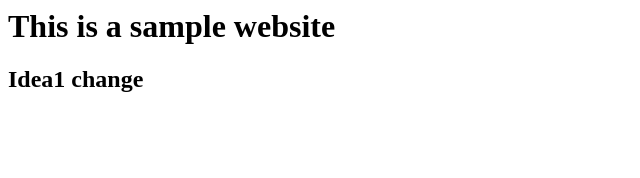
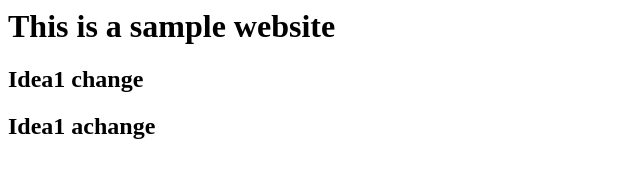
Before and after one commit to vkrisniha/webtest2018, a plain HTML site: page index.html in a window 1280 px wide. Shown: the whole page, without its empty margins (0-640 px from the left). Drawn offline with Linux system fonts and the light colour scheme.

Commit message:
idear changes

```diff
--- a/index.html
+++ b/index.html
@@ -1,4 +1,5 @@
 <html>
     <h1>This is a sample website</h1>
     <h2>Idea1 change</h2>
+    <h2>Idea1 achange</h2>
 </html>
```
